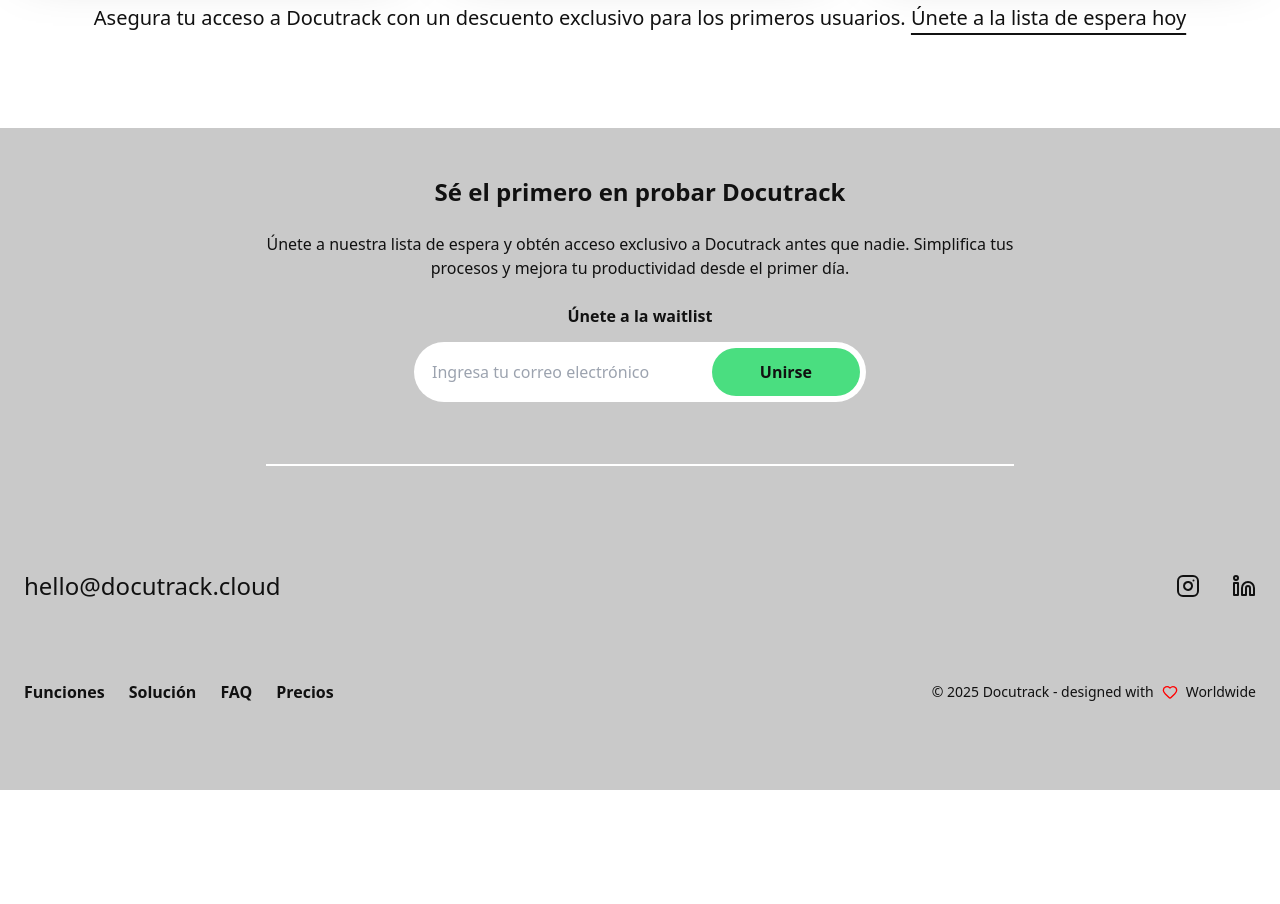
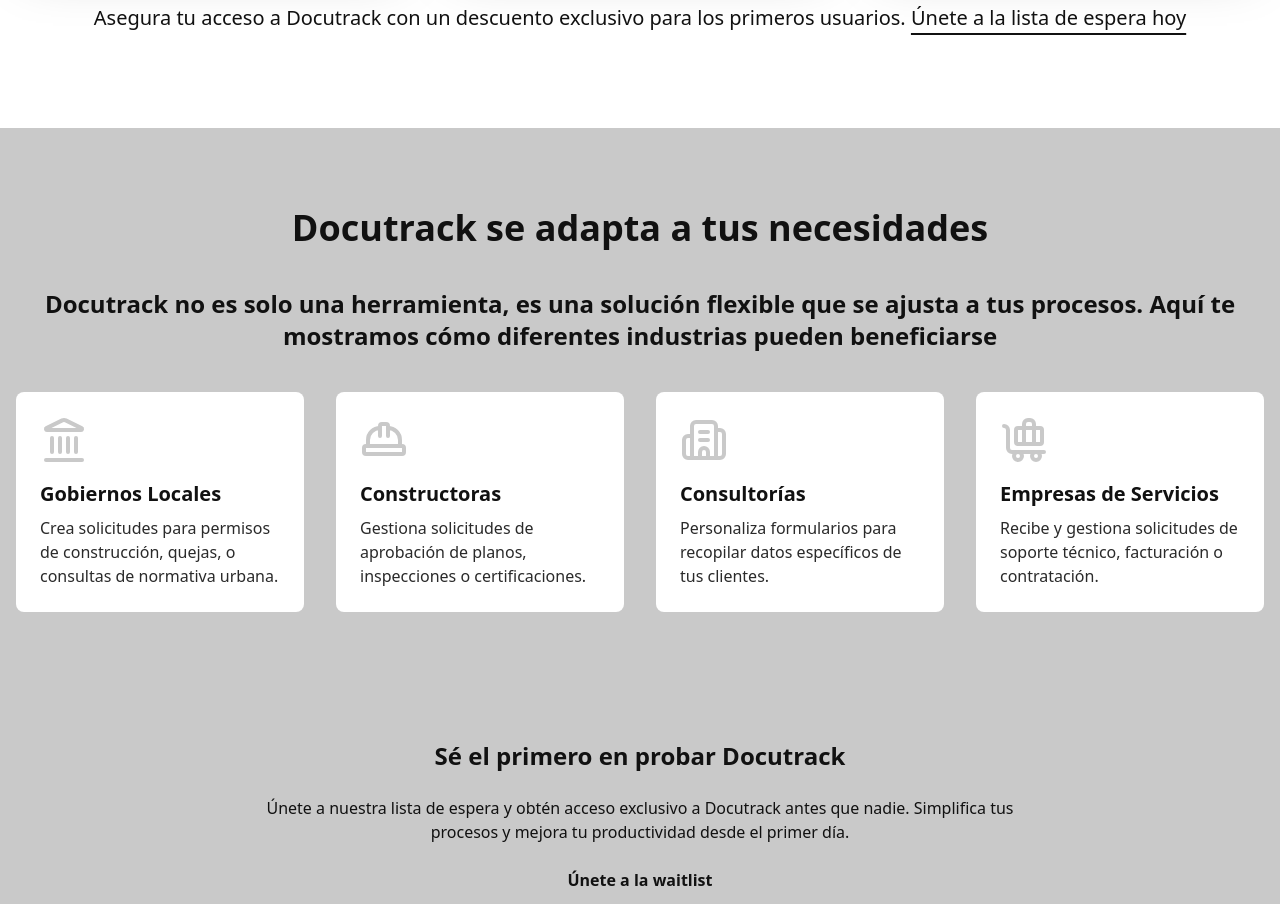
Before and after one commit to fernastereo/docutrack-landing, a Vue app: page / in a window 1280 px wide. Shown: the part 4860-5764 px from the top of the page. Before the commit the page ends 5650 px from the top, so only its background shows below. Built offline with nearby package versions, Linux system fonts and the light colour scheme; no server answers; what vuefire would draw is missing.

Commit message:
feat: add UseCasesSection with multilingual support and dynamic content

```diff
--- /dev/null
+++ b/src/components/UseCasesSection.vue
@@ -0,0 +1,40 @@
+<template>
+  <section id="features" :class="[
+    'py-20 px-4 transition-colors duration-300',
+    isDarkMode ? 'bg-base-300' : 'bg-base-200'
+  ]">
+    <div class="container mx-auto">
+      <h2 class="text-3xl md:text-4xl font-bold text-center mb-10">{{ useCases.title }}</h2>
+      <h3 class="text-xl md:text-2xl font-semibold text-center mb-10">{{ useCases.subtitle }}</h3>
+      <div class="grid grid-cols-1 md:grid-cols-2 lg:grid-cols-4 gap-8">
+        <div v-for="useCase in useCases.features" :key="useCase.title" :class="[
+          'p-6 rounded-lg transition-colors duration-300',
+          isDarkMode ? 'bg-base-400' : 'bg-base-100'
+        ]">
+          <component :is="iconComponents[useCase.icon]" class="w-12 h-12 text-base-200 mb-4" />
+          <h3 class="text-xl font-semibold mb-2">{{ useCase.title }}</h3>
+          <p :class="isDarkMode ? 'text-primary-100' : 'text-base-300'">{{ useCase.description }}</p>
+        </div>
+      </div>
+    </div>
+  </section>
+</template>
+
+<script setup>
+  import { Landmark, HardHat, Building2, BaggageClaim } from 'lucide-vue-next'
+  import { useLanguage } from '@/composables/useLanguage';
+  import useCasesContent from '@/data/useCasesContent.json';
+  import { computed } from 'vue';
+
+  const { language } = useLanguage()
+  const { isDarkMode } = defineProps(['isDarkMode'])
+
+  const iconComponents = {
+    Landmark,
+    HardHat,
+    Building2,
+    BaggageClaim
+  }
+
+  const useCases = computed(() => useCasesContent[language.value])
+</script>
--- /dev/null
+++ b/src/data/useCasesContent.json
@@ -0,0 +1,44 @@
+{
+  "es": {
+    "title": "Docutrack se adapta a tus necesidades",
+    "subtitle": "Docutrack no es solo una herramienta, es una solución flexible que se ajusta a tus procesos. Aquí te mostramos cómo diferentes industrias pueden beneficiarse",
+    "features": [
+      { "title": "Gobiernos Locales", "description": "Crea solicitudes para permisos de construcción, quejas, o consultas de normativa urbana.", "icon": "Landmark" },
+      { "title": "Constructoras", "description": "Gestiona solicitudes de aprobación de planos, inspecciones o certificaciones.", "icon": "HardHat" },
+      { "title": "Consultorías", "description": "Personaliza formularios para recopilar datos específicos de tus clientes.", "icon": "Building2" },
+      { "title": "Empresas de Servicios", "description": "Recibe y gestiona solicitudes de soporte técnico, facturación o contratación.", "icon": "BaggageClaim" }
+    ],
+    "cta": {
+      "title": "Descubre cómo Docutrack puede personalizarse para tu industria.",
+      "button": "Únete a la waitlist."
+    }
+  },
+  "en": {
+    "title": "Docutrack adapts to your needs",
+    "subtitle": "Docutrack is not just a tool, it's a flexible solution that adapts to your processes. Here's how different industries can benefit",
+    "features": [
+      { "title": "Local Governments", "description": "Create requests for construction permits, complaints, or urban planning consultations.", "icon": "Landmark" },
+      { "title": "Construction Companies", "description": "Manage requests for plan approvals, inspections, or certifications.", "icon": "HardHat" },
+      { "title": "Consulting Firms", "description": "Customize forms to collect specific data from your clients.", "icon": "Building2" },
+      { "title": "Service Companies", "description": "Receive and manage requests for technical support, billing, or hiring.", "icon": "BaggageClaim" }
+    ],
+    "cta": {
+      "title": "Discover how Docutrack can be customized for your industry.",
+      "button": "Join the waitlist."
+    }
+  },
+  "de": {
+    "title": "Docutrack passt sich Ihren Bedürfnissen an",
+    "subtitle": "Docutrack ist nicht nur ein Werkzeug, sondern eine flexible Lösung, die sich Ihren Prozessen anpasst. Hier erfahren Sie, wie verschiedene Branchen davon profitieren können",
+    "features": [
+      { "title": "Kommunen", "description": "Erstellen Sie Anfragen für Baugenehmigungen, Beschwerden oder städtebauliche Beratungen.", "icon": "Landmark" },
+      { "title": "Bauunternehmen", "description": "Verwalten Sie Anfragen für Planungs- und Inspektionsgenehmigungen oder Zertifizierungen.", "icon": "HardHat" },
+      { "title": "Beratungsunternehmen", "description": "Passen Sie Formulare an, um spezifische Daten von Ihren Kunden zu erfassen.", "icon": "Building2" },
+      { "title": "Dienstleistungsunternehmen", "description": "Empfangen und verwalten Sie Anfragen für technischen Support, Abrechnung oder Einstellung.", "icon": "BaggageClaim" }
+    ],
+    "cta": {
+      "title": "Erfahren Sie, wie Docutrack für Ihre Branche angepasst werden kann.",
+      "button": "Melden Sie sich auf der Warteliste an."
+    }
+  }
+}
--- a/src/views/HomeView.vue
+++ b/src/views/HomeView.vue
@@ -9,6 +9,7 @@
     <ProblemsSection :isDarkMode="isDarkMode" />
     <FaqSection :isDarkMode="isDarkMode" />
     <PricingSection :isDarkMode="isDarkMode" />
+    <UseCasesSection :isDarkMode="isDarkMode" />
     <WaitingListSection :isDarkMode="isDarkMode" />
     <FooterComponent :isDarkMode="isDarkMode" :navItems="navItems" />
   </div>
@@ -24,6 +25,7 @@
   import ProblemsSection from '@/components/ProblemsSection.vue'
   import FaqSection from '@/components/FaqSection.vue'
   import PricingSection from '@/components/PricingSection.vue'
+  import UseCasesSection from '@/components/UseCasesSection.vue'
   import WaitingListSection from '@/components/WaitingListSection.vue'
   import FooterComponent from '@/components/FooterComponent.vue'
 
```
